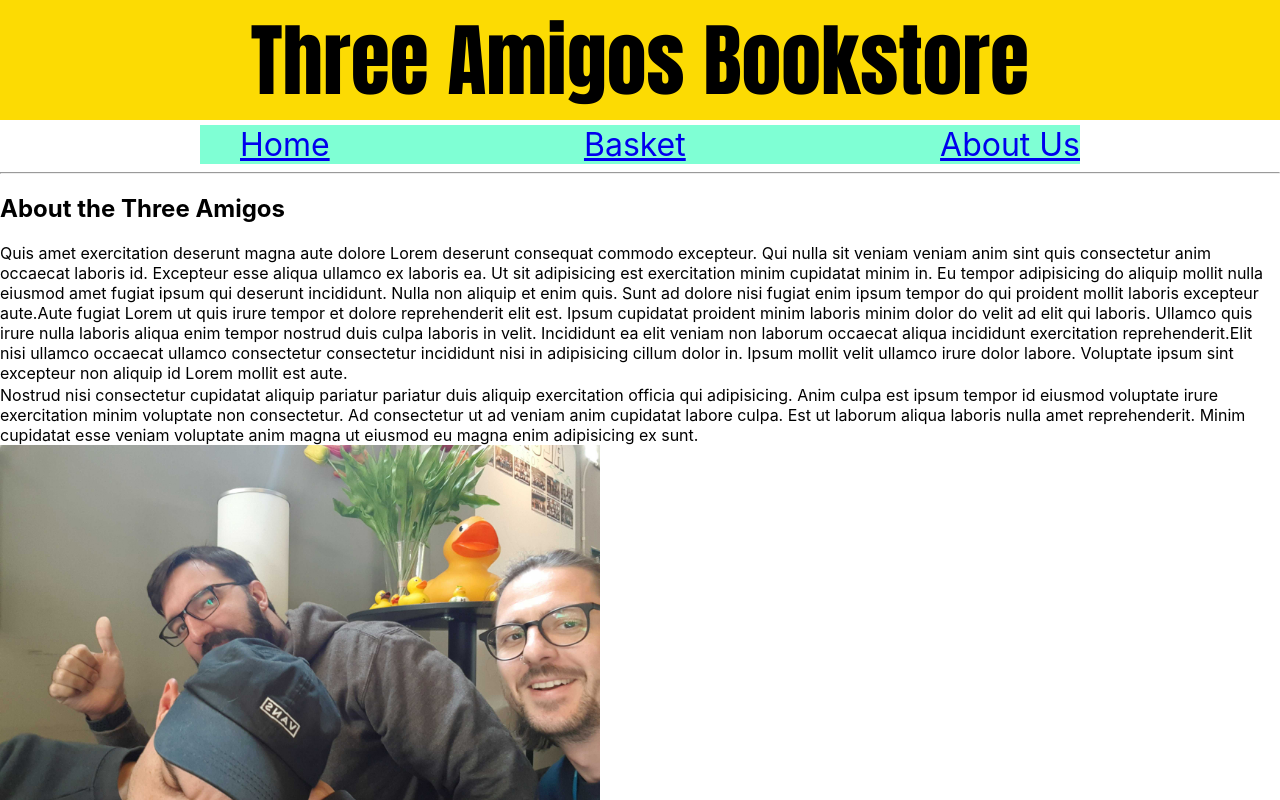
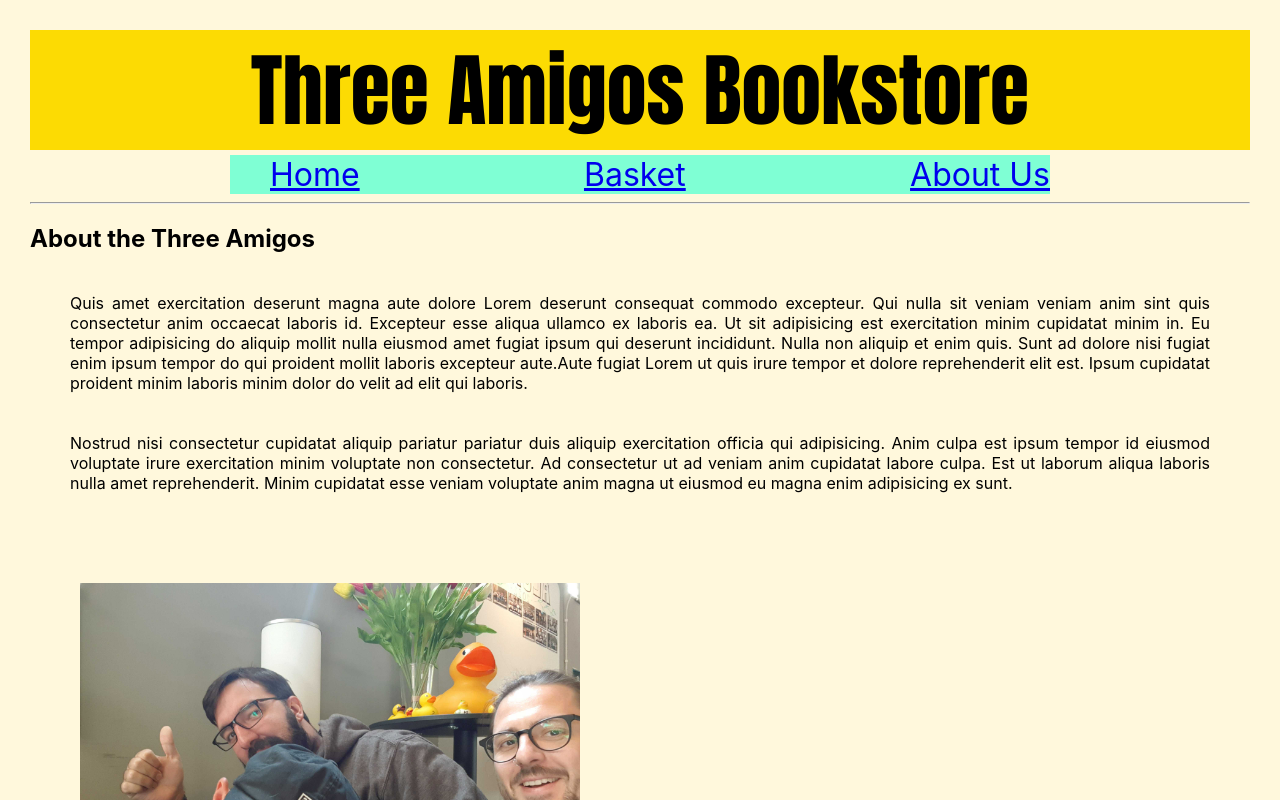
Before and after one commit to davidvtaylor84/e-commerce-lab, a React (Create React App) app: page /about in a window 1280 px wide. Shown: the top 800 px of the page. Built offline with nearby package versions, Linux system fonts and the light colour scheme.

Commit message:
finished for now

```diff
--- a/src/App.css
+++ b/src/App.css
@@ -1,4 +1,15 @@
-.App {
+body {
+  background-color: cornsilk;
+  color: black;
+  margin: 30px;
+}
+
+
+
+/* .App {
+
+
+
   text-align: center;
 }
 
@@ -35,4 +46,4 @@
   to {
     transform: rotate(360deg);
   }
-}
+} */
--- a/src/App.js
+++ b/src/App.js
@@ -5,6 +5,7 @@ import AboutUs from "./components/AboutUs";
 import Basket from "./components/Basket";
 import HomePage from "./components/HomePage";
 import ErrorPage from "./components/ErrorPage";
+import CSS from "./App.css"
 
 function App() {
   const stockList = [
--- a/src/components/AboutUs.js
+++ b/src/components/AboutUs.js
@@ -3,20 +3,24 @@ import styled from 'styled-components'
 import picture from "../images/ThreeAmigos.jpg"
 
 const Picture = styled.img`
-width: 600px;
+width: 500px;
+padding: 50px;
+display: flex;
 align-items: center;
+justify-content: center;
 `
 const Paragraph = styled.p`
-    margin-right: 15px;
-    display: block;
-    margin: 2px 0 0 0;
+padding: 0px;
+display: block;
+margin: 40px;
+text-align: justify;
 `
 
 const AboutUs = () => {
   return (
     <div>
         <h2>About the Three Amigos</h2>
-        <Paragraph>Quis amet exercitation deserunt magna aute dolore Lorem deserunt consequat commodo excepteur. Qui nulla sit veniam veniam anim sint quis consectetur anim occaecat laboris id. Excepteur esse aliqua ullamco ex laboris ea. Ut sit adipisicing est exercitation minim cupidatat minim in. Eu tempor adipisicing do aliquip mollit nulla eiusmod amet fugiat ipsum qui deserunt incididunt. Nulla non aliquip et enim quis. Sunt ad dolore nisi fugiat enim ipsum tempor do qui proident mollit laboris excepteur aute.Aute fugiat Lorem ut quis irure tempor et dolore reprehenderit elit est. Ipsum cupidatat proident minim laboris minim dolor do velit ad elit qui laboris. Ullamco quis irure nulla laboris aliqua enim tempor nostrud duis culpa laboris in velit. Incididunt ea elit veniam non laborum occaecat aliqua incididunt exercitation reprehenderit.Elit nisi ullamco occaecat ullamco consectetur consectetur incididunt nisi in adipisicing cillum dolor in. Ipsum mollit velit ullamco irure dolor labore. Voluptate ipsum sint excepteur non aliquip id Lorem mollit est aute.</Paragraph>
+        <Paragraph>Quis amet exercitation deserunt magna aute dolore Lorem deserunt consequat commodo excepteur. Qui nulla sit veniam veniam anim sint quis consectetur anim occaecat laboris id. Excepteur esse aliqua ullamco ex laboris ea. Ut sit adipisicing est exercitation minim cupidatat minim in. Eu tempor adipisicing do aliquip mollit nulla eiusmod amet fugiat ipsum qui deserunt incididunt. Nulla non aliquip et enim quis. Sunt ad dolore nisi fugiat enim ipsum tempor do qui proident mollit laboris excepteur aute.Aute fugiat Lorem ut quis irure tempor et dolore reprehenderit elit est. Ipsum cupidatat proident minim laboris minim dolor do velit ad elit qui laboris.</Paragraph>
 
         <Paragraph>Nostrud nisi consectetur cupidatat aliquip pariatur pariatur duis aliquip exercitation officia qui adipisicing. Anim culpa est ipsum tempor id eiusmod voluptate irure exercitation minim voluptate non consectetur. Ad consectetur ut ad veniam anim cupidatat labore culpa. Est ut laborum aliqua laboris nulla amet reprehenderit. Minim cupidatat esse veniam voluptate anim magna ut eiusmod eu magna enim adipisicing ex sunt.</Paragraph>
         <Picture src={picture}/>
--- a/src/components/BasketListItem.js
+++ b/src/components/BasketListItem.js
@@ -1,20 +1,27 @@
 import React from 'react'
+import styled from 'styled-components'
+
+const BasketItem = styled.li`
+    padding: 2em;
+    list-style: none;
+    margin: 0;
+    width: 25%;`
+
 
 const BasketListItem = ({book, removeFromBasket}) => {
 
     const handleClick = ()=>{
-        removeFromBasket(book)
+    removeFromBasket(book)
     }
 
   return (
     <div>
-    <li>
+    <BasketItem>
         <h3>{book.name}</h3>
         <h4>{book.author}</h4>
         <p>£{book.price}</p>
-        <img src={book.imageUrl}/>
         <button onClick={handleClick}>Remove from basket</button>
-    </li>
+    </BasketItem>
     </div>
 
   )
--- a/src/components/ListItem.js
+++ b/src/components/ListItem.js
@@ -17,6 +17,7 @@ const ListItem = ({book, addToBasket }) => {
     margin: .5em;
     border: 2px solid #ced7e0;
     background: ${(props) => props.background || "#9ccddc"};
+    cursor: pointer;
     `
 
     const Image = styled.img`
```
